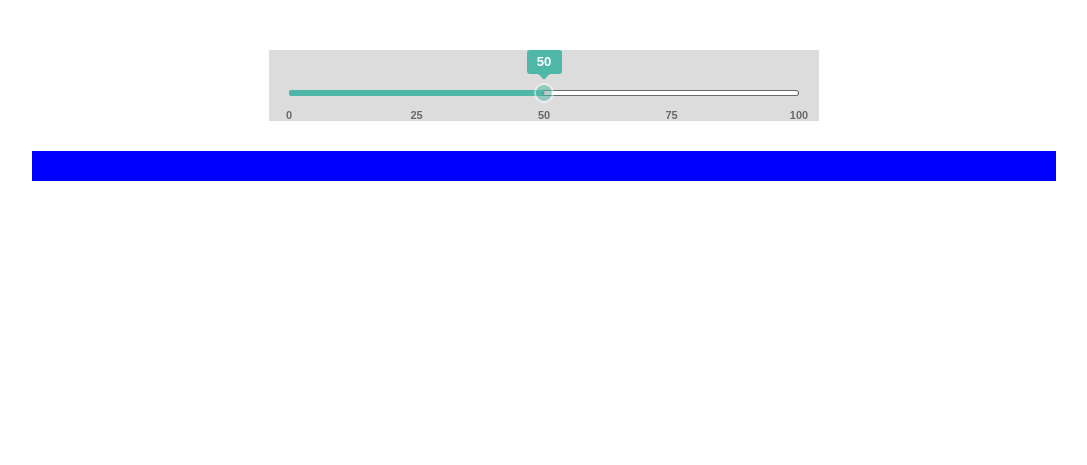
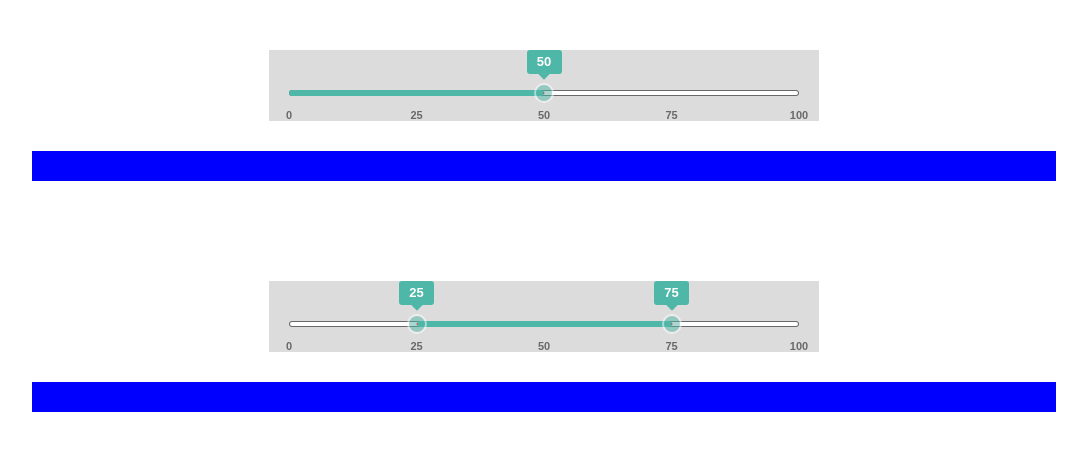
Before and after one commit to Ganzhurova/range-slider, a website built with webpack: page src/index.html in a window 1280 px wide. Shown: the whole page, without its empty margins (96-1183 px from the left). Built offline with nearby package versions, Linux system fonts and the light colour scheme.

Commit message:
Добавлена разметка и стилизация для двойного слайдера

```diff
--- a/src/index.html
+++ b/src/index.html
@@ -27,6 +27,27 @@
         </div>
         <div class="slider__panel"></div>
       </div>
+      <div class="slider">
+        <div id="slider-2" class="slider__example">
+          <div class="range-slider">
+            <div class="range-slider__line">
+              <div class="range-slider__bar"></div>
+              <div class="range-slider__pin from">25</div>
+              <div class="range-slider__thumb from"></div>
+              <div class="range-slider__pin to">75</div>
+              <div class="range-slider__thumb to"></div>
+            </div>
+            <div class="range-slider__scale">
+              <div class="range-slder__scale-value">0</div>
+              <div class="range-slder__scale-value">25</div>
+              <div class="range-slder__scale-value">50</div>
+              <div class="range-slder__scale-value">75</div>
+              <div class="range-slder__scale-value">100</div>
+            </div>
+          </div>
+        </div>
+        <div class="slider__panel"></div>
+      </div>
     </div>
   </body>
 </html>
--- a/src/range-slider.scss
+++ b/src/range-slider.scss
@@ -27,10 +27,19 @@ $white: #fff;
 }
 
 .range-slider__bar {
+  position: absolute;
+  top: 0;
+  left: 0;
   width: 50%;
   height: 100%;
   background-color: $green;
   border-radius: 3px;
+}
+
+//данные для изменения при двойном слайдере
+#slider-2 .range-slider__bar {
+  left: 25%;
+  width: 50%;
 }
 
 .range-slider__pin {
@@ -57,6 +66,14 @@ $white: #fff;
     background-color: $green;
     transform: translateX(-50%) rotate(45deg);
   }
+
+  &.from {
+    left: calc(25% - 17.5px);
+  }
+
+  &.to {
+    left: calc(75% - 17.5px);
+  }
 }
 
 .range-slider__thumb {
@@ -82,6 +99,14 @@ $white: #fff;
     background-color: red;
     border-radius: 50%;
     transform: translate(-50%, -50%);
+  }
+
+  &.from {
+    left: calc(25% - 10px);
+  }
+
+  &.to {
+    left: calc(75% - 10px);
   }
 }
 
```
